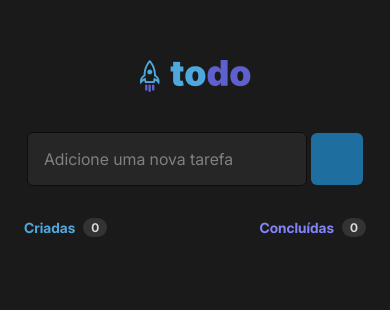
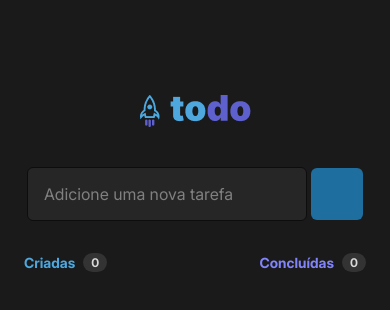
Before and after one commit to GabrielLaminas/to-do-list, a React Native app: screen / in a window 390 px wide. Shown: the part 264-574 px from the top of the page. Built offline with nearby package versions, Linux system fonts and the light colour scheme; some icons are missing.

Commit message:
fix: width in list and paddingTop

```diff
--- a/src/screens/home/style.ts
+++ b/src/screens/home/style.ts
@@ -2,12 +2,12 @@ import { StyleSheet } from "react-native";
 
 const style = StyleSheet.create({
   container: {
+    paddingTop: 70,
     paddingHorizontal: 24,
     flex: 1,
     alignItems: 'center',
     justifyContent: 'center',
     backgroundColor: "#1A1A1A",
-    // backgroundColor: "#FFF"
   },
   imageContainer: {
     marginBottom: 40
@@ -59,6 +59,9 @@ const style = StyleSheet.create({
     fontFamily: 'inter-bold',
     fontWeight: 'bold',
     borderRadius: 999
+  },
+  list: {
+    width: "100%"
   }
 });
 
```
